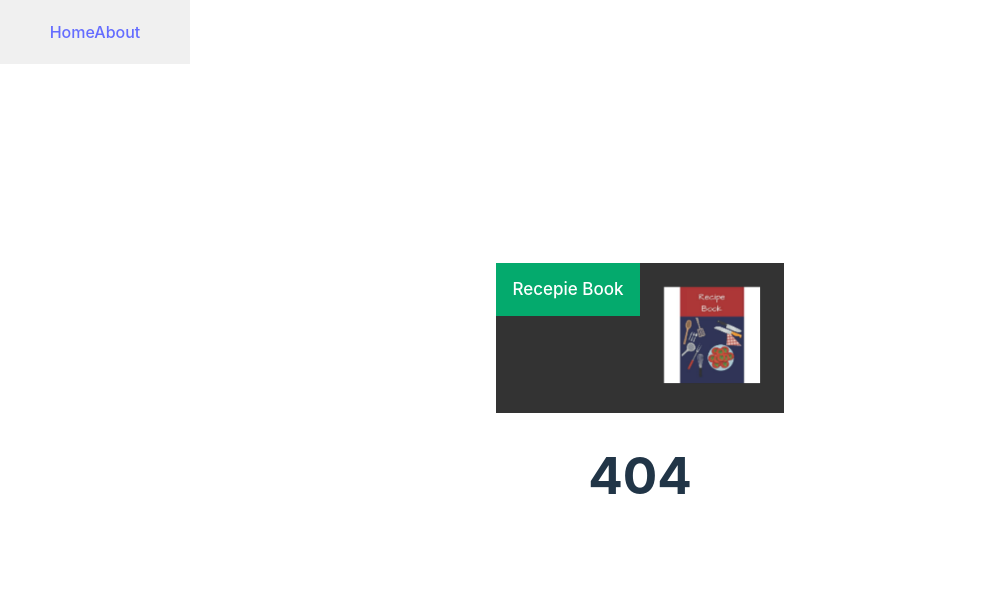
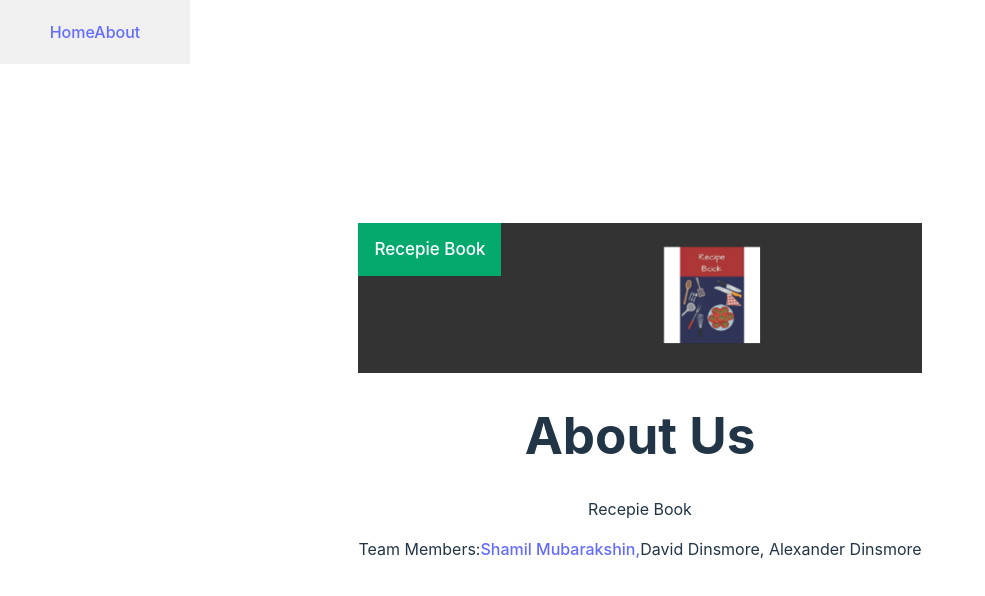
Before and after one commit to smubarakshin/react-recepie-book, a React (Vite) app in the folder recepie-book/: page /About in a window 1280 px wide. Before the commit this address had no page. Shown: the top 596 px of the page, without its empty margins (0-985 px from the left). Built offline with nearby package versions, Linux system fonts and the light colour scheme.

Commit message:
about page

```diff
--- a/recepie-book/src/App.jsx
+++ b/recepie-book/src/App.jsx
@@ -5,6 +5,7 @@ import Sidebar from './componets/Sidebar'
 import { Route, Routes } from "react-router-dom";
 import ErrorPage from './pages/ErrorPage';
 import DashboardPage from './pages/DashboardPage';
+import AboutPage from './pages/AboutPage';
 
 function App() {
 
@@ -14,6 +15,7 @@ function App() {
     <Routes>
       <Route path="/" element={<DashboardPage></DashboardPage>}></Route>
       <Route path="*" element={<ErrorPage></ErrorPage>}></Route>
+      <Route path="/About" element={<AboutPage></AboutPage>}></Route>
     </Routes>
     {/* <Footer></Footer> */}
     <Sidebar></Sidebar>
--- a/recepie-book/src/pages/AboutPage.jsx
+++ b/recepie-book/src/pages/AboutPage.jsx
@@ -0,0 +1,17 @@
+
+
+function AboutPage() {
+  return (
+    <div>
+      <h1>About Us</h1>
+      <p>Recepie Book</p>
+      <p>Team Members:
+       <a href="https://github.com/smubarakshin">Shamil Mubarakshin,</a>
+        David Dinsmore,
+        Alexander Dinsmore
+      </p>
+    </div>
+  )
+}
+
+export default AboutPage
```
